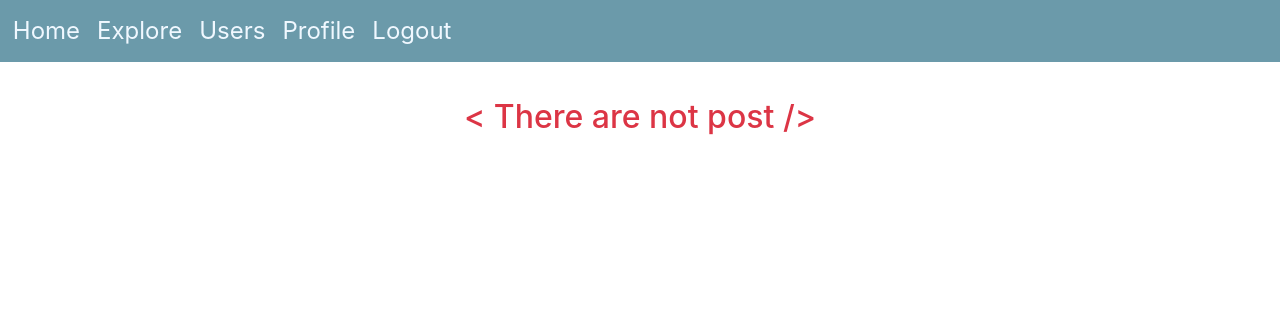
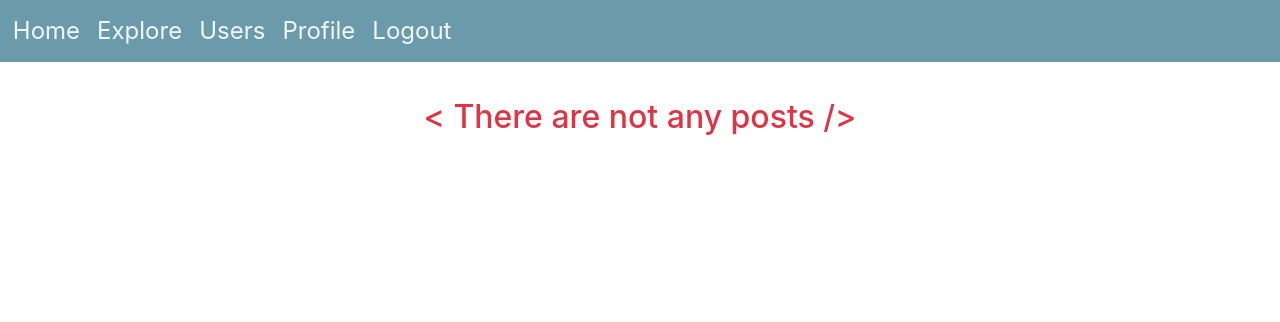
Before and after one commit to ArminEmamidp/django-social-network, a Django app: page /posts/ in a window 1280 px wide. Shown: the top 322 px of the page. Run offline with Django 4.2, Linux system fonts and the light colour scheme; the visitor is signed in with stand-in values (Sample User, id 1); data that the repository does not hold is empty; some libraries are stand-ins or nearby versions.

Commit message:
Update posts.html

```diff
--- a/base/templates/posts/posts.html
+++ b/base/templates/posts/posts.html
@@ -22,7 +22,7 @@
     <br>
 {% endfor %}
 {% else %}
-    <h2 class="text-danger" style="text-align: center;">< There are not post /></h2>
+    <h2 class="text-danger" style="text-align: center;">< There are not any posts /></h2>
 {% endif %}
 
 {% endblock %}
```
